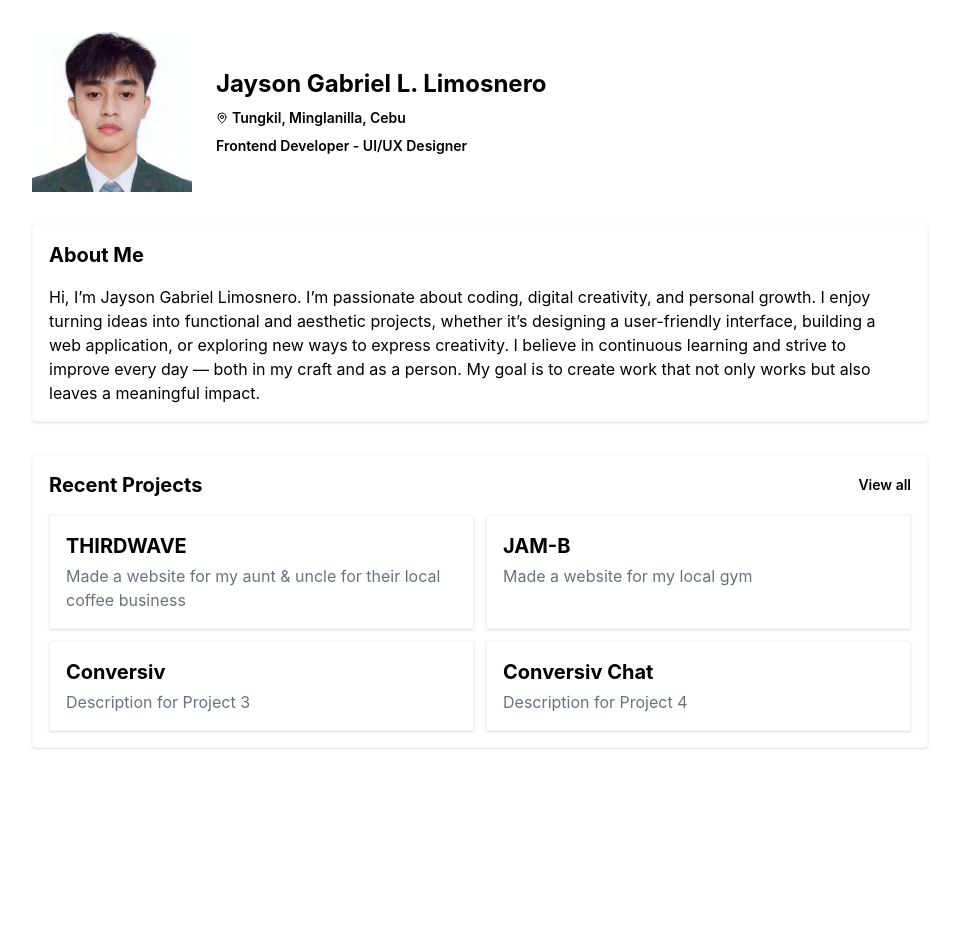
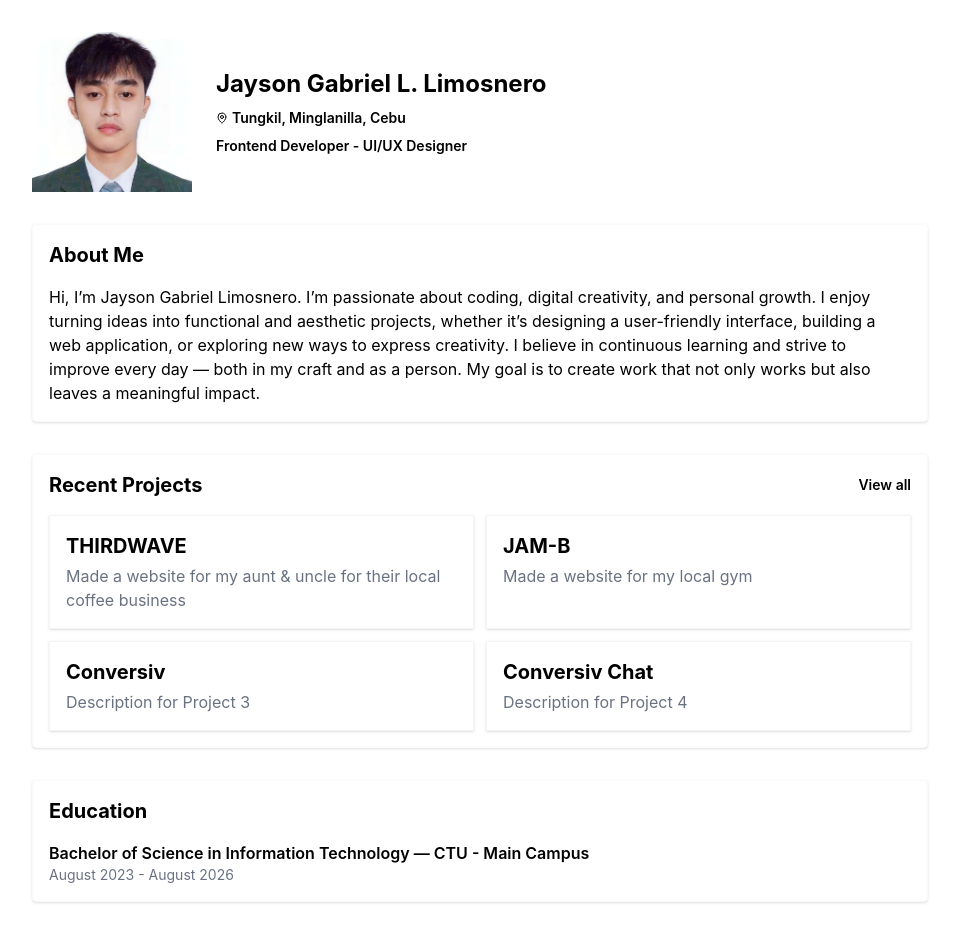
Before and after one commit to Sonix-J/Sonix-Portfolio, a React (Vite) app: page / in a window 1280 px wide. Shown: the whole page, without its empty margins (160-1119 px from the left). Before the commit the page ends 800 px from the top, so only its background shows below. Built offline with nearby package versions, Linux system fonts and the light colour scheme.

Commit message:
Added 'Education' section

```diff
--- /dev/null
+++ b/src/components/sections/Education.tsx
@@ -0,0 +1,14 @@
+import Card from "../ui/Card";
+
+export default function Education() {
+  return (
+    <Card title="Education">
+      <p className="font-semibold">
+        Bachelor of Science in Information Technology — CTU - Main Campus
+      </p>
+      <p className="text-sm text-gray-500">
+        August 2023 - August 2026
+      </p>
+    </Card>
+  );
+}
--- a/src/pages/Home.tsx
+++ b/src/pages/Home.tsx
@@ -1,6 +1,7 @@
 import Hero from '../components/sections/Hero'
 import About from '../components/sections/About'
 import Projects from '../components/sections/Projects'
+import Education from '../components/sections/Education'
 
 export default function Home() {
   return (
@@ -8,6 +9,7 @@ export default function Home() {
       <Hero />
       <About />
       <Projects />
+      <Education />
     </main>
   )
 }
```
